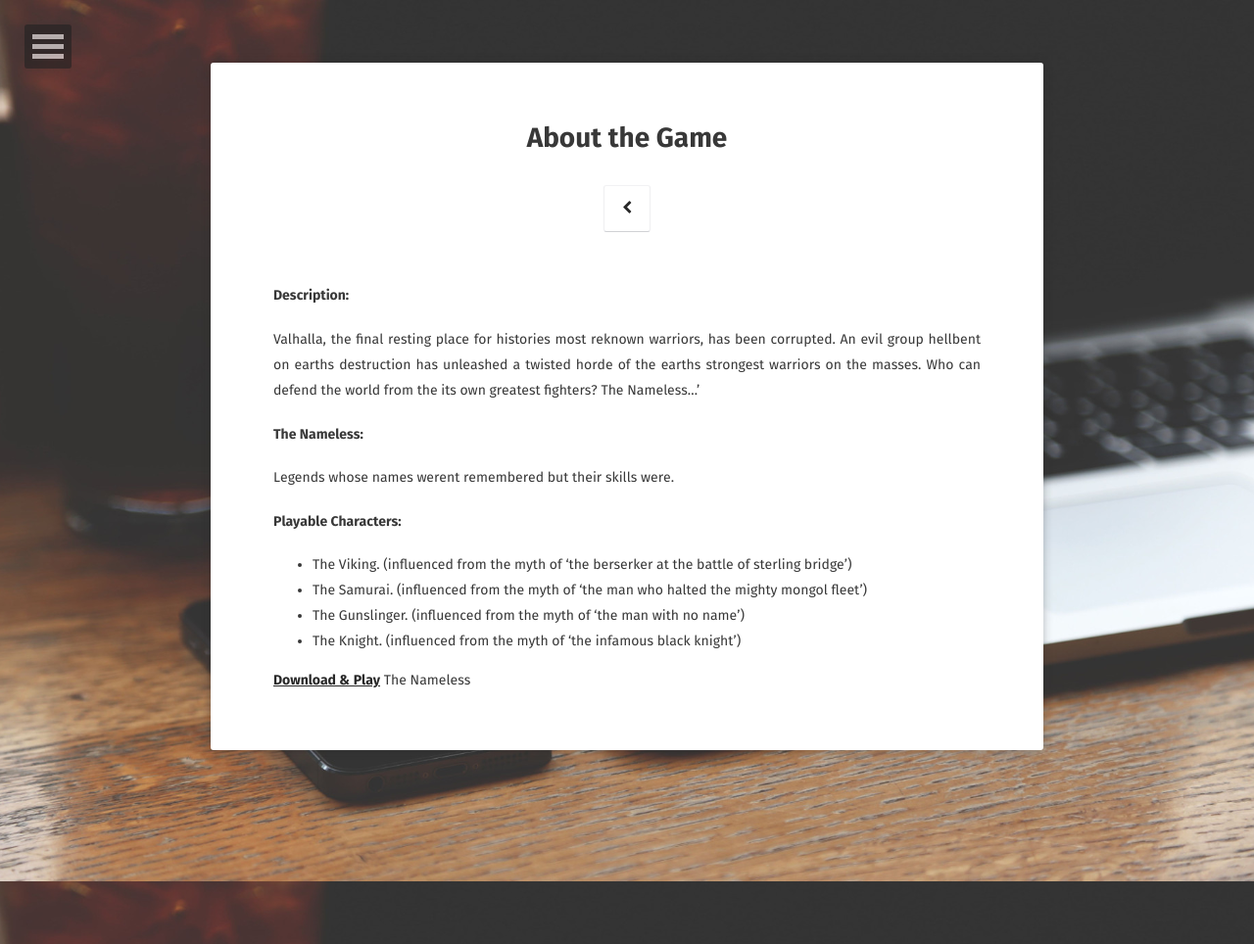
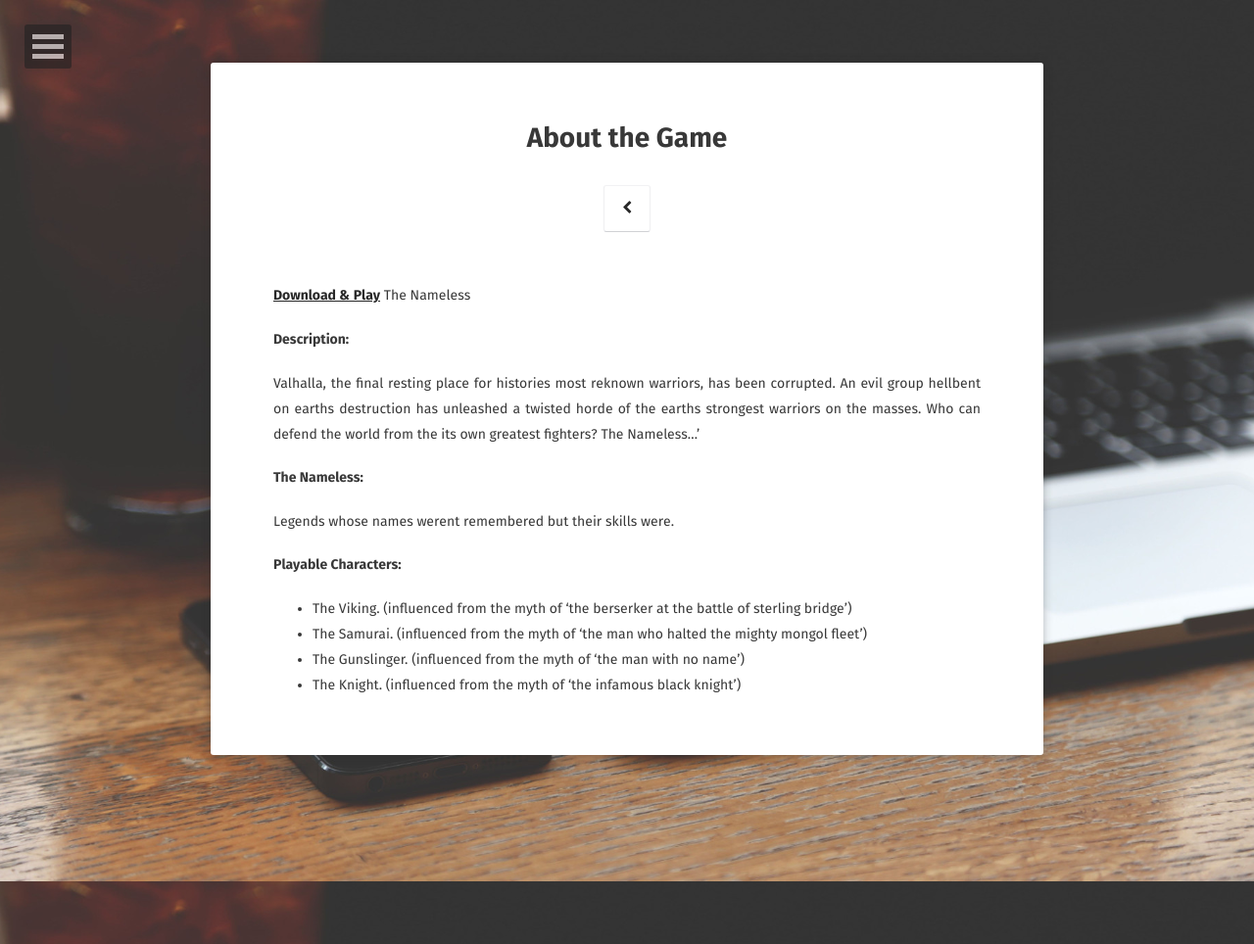
Before and after one commit to AntzInMyEyesJohnson/AntzInMyEyesJohnson.github.io, a Jekyll site: the page built from about/index.md, in a window 1280 px wide. Shown: the whole page at 98% size. Built offline with Jekyll 4.4.1, drawn with Linux system fonts in a browser that asks for light colours; some web fonts are replaced; part of the change alters nothing that is shown.

```diff
--- a/about/index.md
+++ b/about/index.md
@@ -5,6 +5,8 @@ tags: [about, game, nameless]
 date: 2016-03-21
 comments: false
 ---
+<top><a href="http://antzinmyeyesjohnson.github.io/"><b>Download & Play</b></a> The Nameless</top>
+
 #### Description:
 Valhalla, the final resting place for histories most reknown warriors, has been corrupted. An evil group hellbent on earths destruction has unleashed a twisted horde of the earths strongest warriors on the masses. Who can defend the world from the its own greatest fighters? The Nameless...'
 
@@ -16,5 +18,3 @@ Legends whose names werent remembered but their skills were.
 * The Samurai. (influenced from the myth of 'the man who halted the mighty mongol fleet')
 * The Gunslinger. (influenced from the myth of 'the man with no name')
 * The Knight. (influenced from the myth of 'the infamous black knight')
-
-<bottom><a href="http://antzinmyeyesjohnson.github.io/"><b>Download & Play</b></a> The Nameless</bottom>
```
